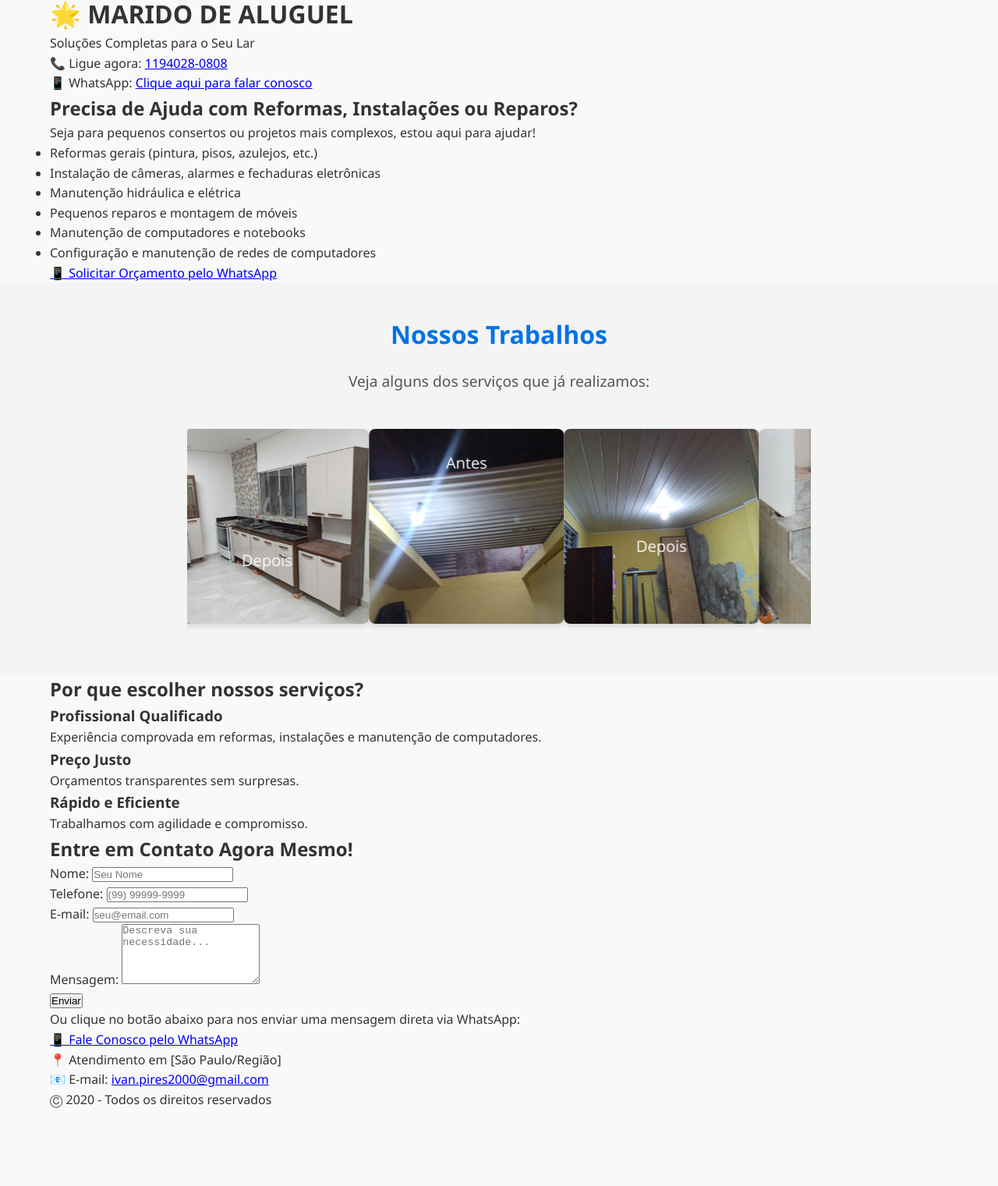
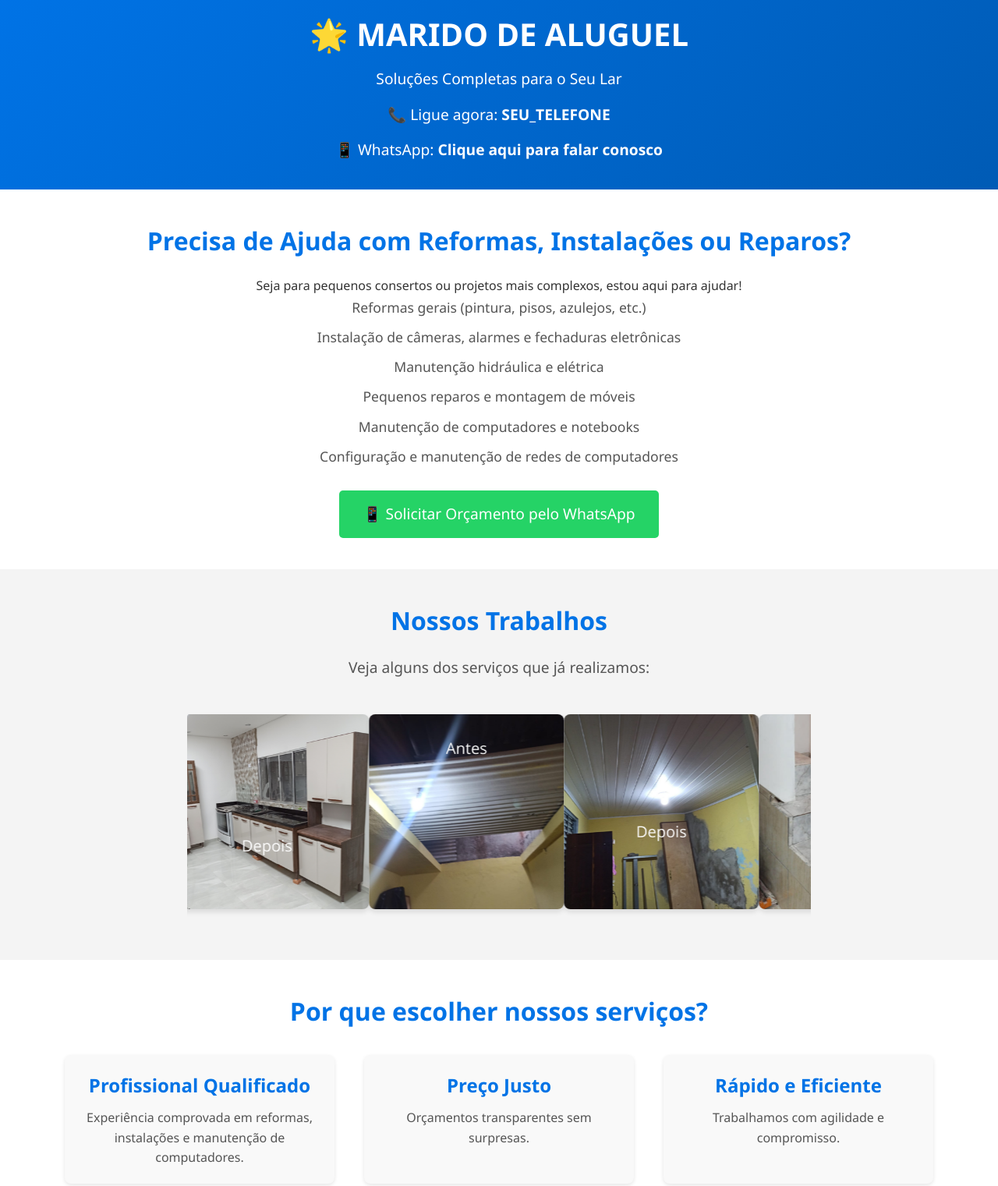
Before and after one commit to ivanpires2000/landing-page, a plain HTML site: page index.html in a window 1280 px wide. Shown: the part 8-1529 px from the top of the page at 78% size. Before the commit the page ends 1431 px from the top, so only its background shows below. Drawn offline with Linux system fonts and the light colour scheme.

Commit message:
feat: atualização das informações de contato e melhorias no estilo do cabeçalho, benefícios e formulário

```diff
--- a/index.html
+++ b/index.html
@@ -16,8 +16,8 @@
       <h1>🌟 MARIDO DE ALUGUEL</h1>
       <p>Soluções Completas para o Seu Lar</p>
       <div class="contact-info">
-        <p>📞 Ligue agora: <a href="tel:SEU_TELEFONE">1194028-0808</a></p>
-        <p>📱 WhatsApp: <a href="https://wa.me/+5511940280808?text=Olá!%20Gostaria%20de%20solicitar%20um%20orçamento." target="_blank">Clique aqui para falar conosco</a></p>
+        <p>📞 Ligue agora: <a href="tel:SEU_TELEFONE">SEU_TELEFONE</a></p>
+        <p>📱 WhatsApp: <a href="https://wa.me/SEU_NUMERO_WHATSAPP?text=Olá!%20Gostaria%20de%20solicitar%20um%20orçamento." target="_blank">Clique aqui para falar conosco</a></p>
       </div>
     </div>
   </header>
@@ -35,7 +35,7 @@
         <li>Manutenção de computadores e notebooks</li>
         <li>Configuração e manutenção de redes de computadores</li>
       </ul>
-      <a href="https://wa.me/+5511940280808?text=Olá!%20Gostaria%20de%20solicitar%20um%20orçamento." class="whatsapp-button" target="_blank">
+      <a href="https://wa.me/SEU_NUMERO_WHATSAPP?text=Olá!%20Gostaria%20de%20solicitar%20um%20orçamento." class="whatsapp-button" target="_blank">
         📱 Solicitar Orçamento pelo WhatsApp
       </a>
     </div>
@@ -117,7 +117,7 @@
         <button type="submit" class="submit-button">Enviar</button>
       </form>
       <p>Ou clique no botão abaixo para nos enviar uma mensagem direta via WhatsApp:</p>
-      <a href="https://wa.me/+5511940280808?text=Olá!%20Gostaria%20de%20solicitar%20um%20orçamento." class="whatsapp-button" target="_blank">
+      <a href="https://wa.me/SEU_NUMERO_WHATSAPP?text=Olá!%20Gostaria%20de%20solicitar%20um%20orçamento." class="whatsapp-button" target="_blank">
         📱 Fale Conosco pelo WhatsApp
       </a>
     </div>
@@ -126,9 +126,9 @@
   <!-- Rodapé -->
   <footer class="footer">
     <div class="container">
-      <p>📍 Atendimento em [São Paulo/Região]</p>
-      <p>📧 E-mail: <a href="mailto:ivan.pires2000@gmail.com">ivan.pires2000@gmail.com</a></p>
-      <p>Ⓒ 2020 - Todos os direitos reservados</p>
+      <p>📍 Atendimento em [NOME DA SUA CIDADE/BAIRRO]</p>
+      <p>📧 E-mail: <a href="mailto:SEU_EMAIL">SEU_EMAIL</a></p>
+      <p>Ⓒ 2023 - Todos os direitos reservados</p>
     </div>
   </footer>
 
--- a/styles.css
+++ b/styles.css
@@ -16,6 +16,77 @@ body {
   width: 90%;
   max-width: 1200px;
   margin: 0 auto;
+}
+
+/* Cabeçalho */
+.header {
+  background: linear-gradient(135deg, #0073e6, #005bb5);
+  color: #fff;
+  text-align: center;
+  padding: 20px 0;
+}
+
+.header h1 {
+  font-size: 2.5rem;
+  margin-bottom: 10px;
+  font-weight: bold;
+}
+
+.header p {
+  font-size: 1.2rem;
+  margin-bottom: 15px;
+}
+
+.contact-info a {
+  color: #fff;
+  text-decoration: none;
+  font-weight: bold;
+  transition: color 0.3s ease;
+}
+
+.contact-info a:hover {
+  color: #ffcc00;
+}
+
+/* Chamada Principal */
+.hero {
+  background: #fff;
+  padding: 40px 0;
+  text-align: center;
+}
+
+.hero h2 {
+  font-size: 2rem;
+  margin-bottom: 20px;
+  color: #0073e6;
+}
+
+.hero ul {
+  list-style: none;
+  padding: 0;
+}
+
+.hero ul li {
+  font-size: 1.1rem;
+  margin-bottom: 10px;
+  color: #555;
+}
+
+.whatsapp-button {
+  display: inline-block;
+  background: #25D366;
+  color: #fff;
+  font-size: 1.2rem;
+  padding: 15px 30px;
+  text-decoration: none;
+  border-radius: 5px;
+  margin-top: 20px;
+  transition: background 0.3s ease, transform 0.3s ease;
+}
+
+.whatsapp-button:hover {
+  background: #128C7E;
+  transform: scale(1.05);
 }
 
 /* Carrossel de Imagens */
@@ -91,9 +162,156 @@ body {
   }
 }
 
+/* Benefícios */
+.benefits {
+  background: #fff;
+  padding: 40px 0;
+  text-align: center;
+}
+
+.benefits h2 {
+  font-size: 2rem;
+  margin-bottom: 20px;
+  color: #0073e6;
+}
+
+.benefits-list {
+  display: flex;
+  justify-content: space-around;
+  flex-wrap: wrap;
+}
+
+.benefit-item {
+  background: #f9f9f9;
+  padding: 20px;
+  border-radius: 8px;
+  box-shadow: 0 2px 5px rgba(0, 0, 0, 0.1);
+  width: 30%;
+  margin: 10px;
+  transition: transform 0.3s ease, box-shadow 0.3s ease;
+}
+
+.benefit-item:hover {
+  transform: translateY(-5px);
+  box-shadow: 0 6px 10px rgba(0, 0, 0, 0.2);
+}
+
+.benefit-item h3 {
+  font-size: 1.5rem;
+  margin-bottom: 10px;
+  color: #0073e6;
+}
+
+.benefit-item p {
+  font-size: 1rem;
+  color: #555;
+}
+
+/* Formulário de Contato */
+.contact {
+  background: #0073e6; /* Fundo azul chamativo */
+  color: #fff;
+  text-align: center;
+  padding: 40px 0;
+}
+
+.contact form {
+  max-width: 600px;
+  margin: 0 auto;
+  background: #fff; /* Fundo branco para o formulário */
+  padding: 30px;
+  border-radius: 10px;
+  box-shadow: 0 6px 10px rgba(0, 0, 0, 0.1); /* Sombra suave */
+}
+
+.form-group {
+  margin-bottom: 20px;
+  position: relative;
+}
+
+.form-group label {
+  display: block;
+  margin-bottom: 5px;
+  font-weight: bold;
+  color: #333; /* Cor do texto dos rótulos */
+}
+
+.form-group input,
+.form-group textarea {
+  width: 100%;
+  padding: 12px;
+  border: 2px solid #ccc; /* Borda inicial */
+  border-radius: 5px;
+  transition: border-color 0.3s ease, box-shadow 0.3s ease;
+  font-size: 1rem;
+}
+
+.form-group input:focus,
+.form-group textarea:focus {
+  border-color: #0073e6; /* Azul chamativo ao focar */
+  box-shadow: 0 0 8px rgba(0, 115, 230, 0.3); /* Destaque suave */
+  outline: none;
+}
+
+.submit-button {
+  display: inline-block;
+  background: #ffcc00; /* Amarelo chamativo */
+  color: #333;
+  border: none;
+  padding: 12px 25px;
+  cursor: pointer;
+  border-radius: 5px;
+  font-size: 1.2rem;
+  transition: background 0.3s ease, transform 0.3s ease;
+  margin-top: 10px;
+}
+
+.submit-button:hover {
+  background: #e6b800; /* Amarelo escuro ao passar o mouse */
+  transform: scale(1.05); /* Efeito de crescimento */
+}
+
+/* Placeholder personalizado */
+.form-group input::placeholder,
+.form-group textarea::placeholder {
+  color: #aaa; /* Cinza claro */
+  font-style: italic;
+}
+
+/* Rodapé */
+.footer {
+  background: #333;
+  color: #fff;
+  text-align: center;
+  padding: 20px 0;
+}
+
+.footer a {
+  color: #ffcc00;
+  text-decoration: none;
+  transition: color 0.3s ease;
+}
+
+.footer a:hover {
+  color: #e6b800;
+}
+
 /* Responsividade */
 @media (max-width: 768px) {
   .container.reverse {
     height: 200px; /* Altura reduzida para telas menores */
   }
+
+  .benefit-item {
+    width: 100%; /* Cards ocupam toda a largura em telas pequenas */
+  }
+
+  .form-group input,
+  .form-group textarea {
+    max-width: 100%;
+  }
+
+  .submit-button {
+    width: 100%; /* Botão ocupa toda a largura em telas pequenas */
+  }
 }
```
